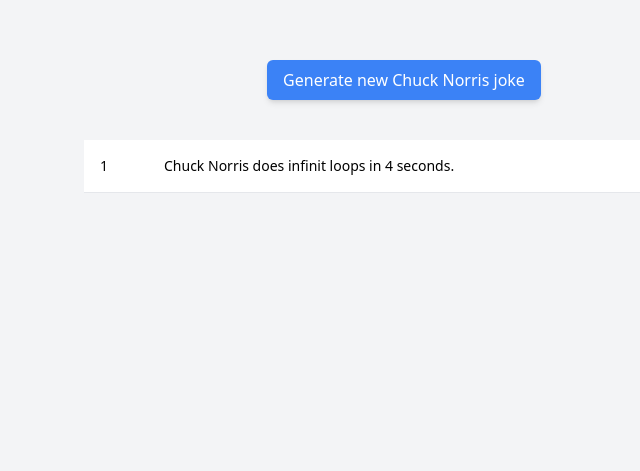
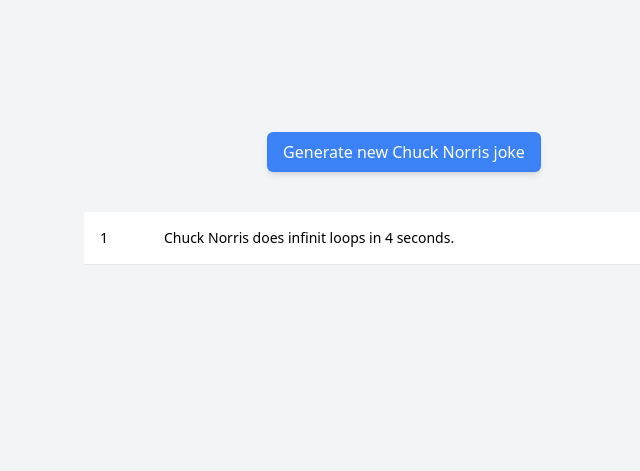
Before and after one commit to Abuddabi/cse121b, a plain HTML site: page final-project/index.html in a window 1280 px wide. Shown: the part 140-611 px from the top of the page, without its empty margins (236-876 px from the left). Drawn offline with nearby package versions, Linux system fonts and the light colour scheme.

Commit message:
final project. part 4

```diff
--- a/final-project/index.html
+++ b/final-project/index.html
@@ -11,12 +11,12 @@
 
 <body class="flex flex-col justify-center items-center h-screen bg-gray-100">
   <button id="init"
-    class="px-4 py-2 bg-blue-500 text-white text-center rounded-md shadow-md hover:bg-blue-600 focus:outline-none focus:ring focus:ring-blue-400 focus:ring-opacity-50">
+    class="mt-20 px-4 py-2 bg-blue-500 text-white text-center rounded-md shadow-md hover:bg-blue-600 focus:outline-none focus:ring focus:ring-blue-400 focus:ring-opacity-50">
     Generate new Chuck Norris joke
   </button>
 
 
-  <div class="w-11/12 md:w-3/4 lg:w-1/2 mt-10 relative h-80 overflow-auto">
+  <div class="w-11/12 md:w-3/4 lg:w-1/2 mt-10 relative h-64 overflow-auto">
     <table class="w-full text-sm text-left">
       <thead></thead>
       <tbody>
```
